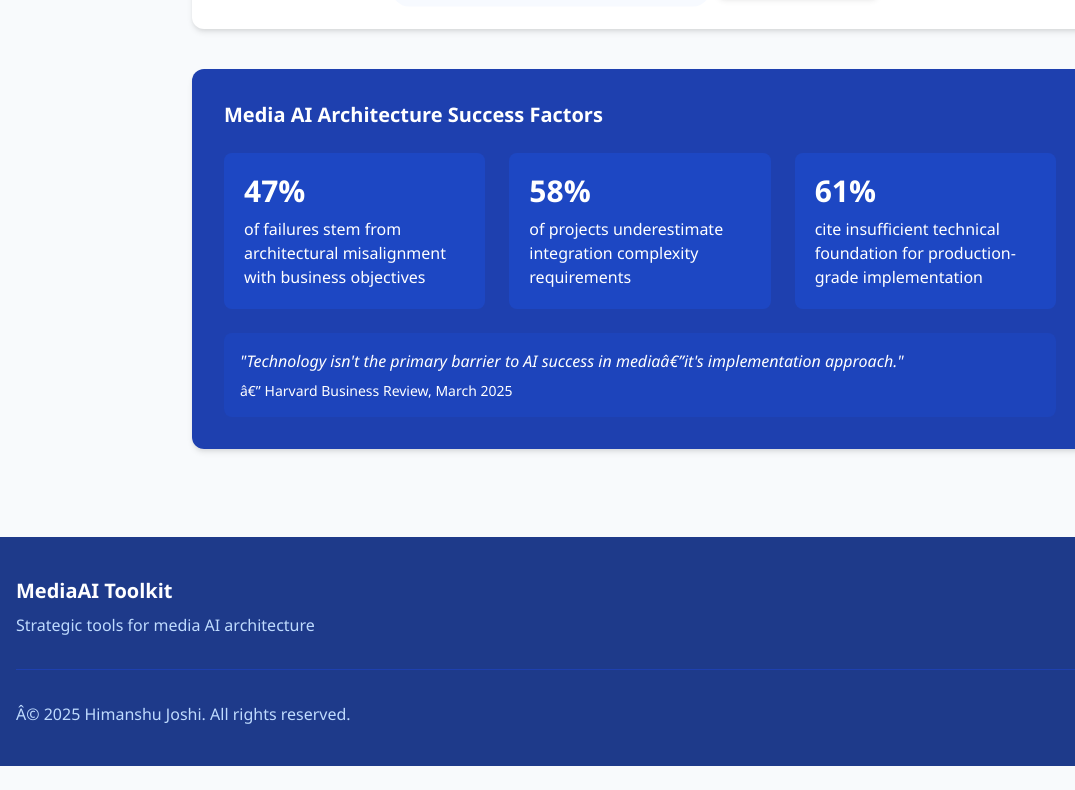
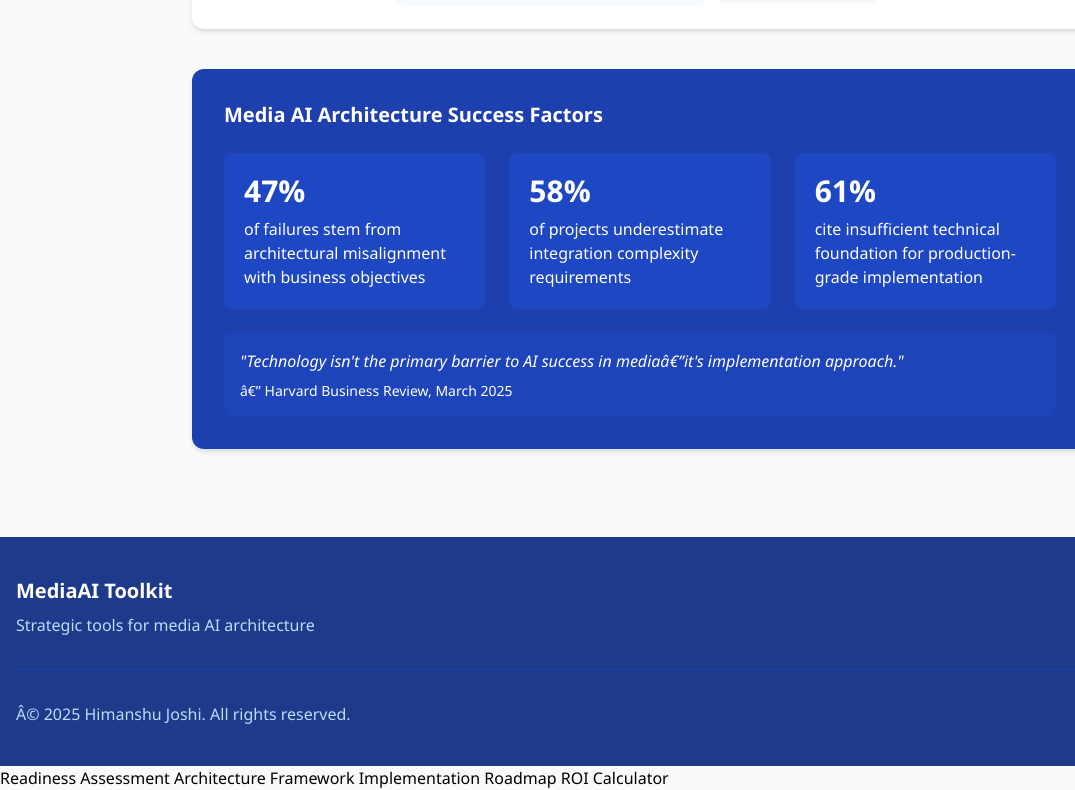
Before and after one commit to HimJoe/AI-Implementation-Readiness-Assessment, a plain HTML site: page architecture_framework/index.html in a window 1280 px wide. Shown: the part 3363-4153 px from the top of the page, 0-1075 px from the left. Before the commit the page ends 4129 px from the top, so only its background shows below. Drawn offline with nearby package versions, Linux system fonts and the light colour scheme.

Commit message:
Update index.html

```diff
--- a/architecture_framework/index.html
+++ b/architecture_framework/index.html
@@ -540,3 +540,7 @@
     </footer>
 </body>
 </html>
+<a href="../readiness-assessment/index.html">Readiness Assessment</a>
+<a href="../architecture-framework/index.html">Architecture Framework</a>
+<a href="../roadmap-generator/index.html">Implementation Roadmap</a>
+<a href="../roi-calculator/index.html">ROI Calculator</a>
```
